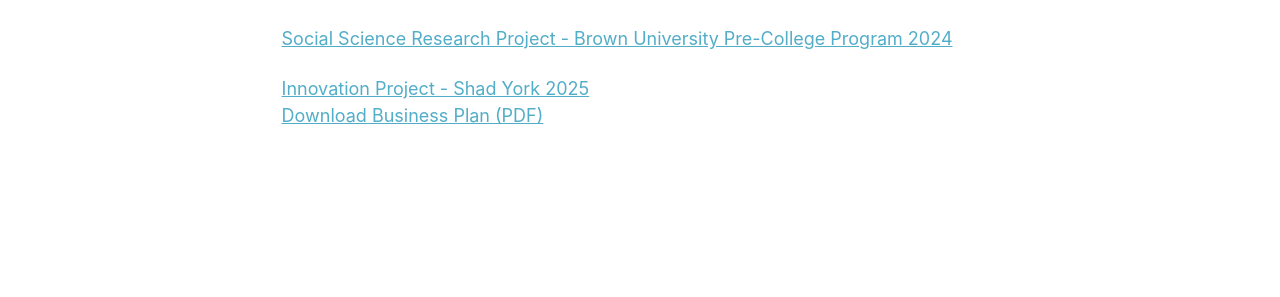
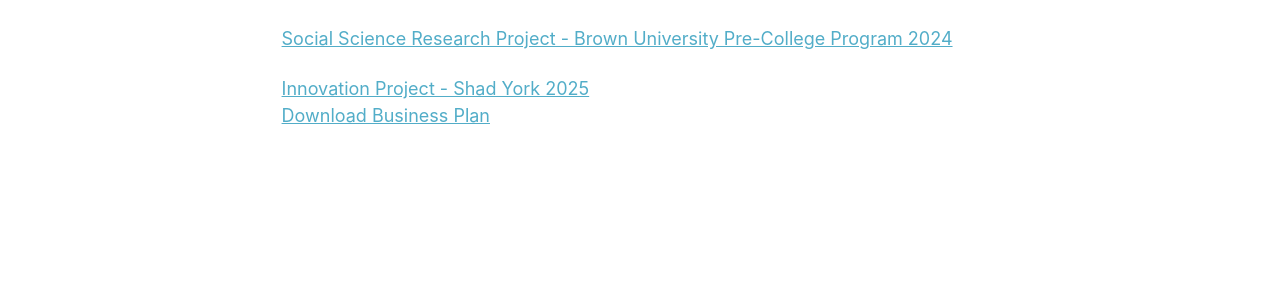
Before and after one commit to TiffanyJTFu/TiffanyFu, a Jekyll site: the page built from _pages/about.md, in a window 1280 px wide and 994 px high. Shown: the part 460-757 px from the top of the window. Built offline with Jekyll 4.4.1, drawn with Linux system fonts in a browser that asks for light colours; a script that is not in the unit is left out.

Commit message:
Update about.md

```diff
--- a/_pages/about.md
+++ b/_pages/about.md
@@ -14,4 +14,4 @@ Tiffany is a dynamic ad creative individual passionate about cultural expression
 <a href="https://tiffanyjtfu.github.io/TiffanyFu/teaching/SocialScienceResearchProject-1" target='_blank'>Social Science Research Project - Brown University Pre-College Program 2024</a>
 
 <a href="https://tiffanyjtfu.github.io/TiffanyFu/teaching/InnovationProject" target='_blank'>Innovation Project - Shad York 2025</a>
-<br>[Download Business Plan (PDF)](https://tiffanyjtfu.github.io/TiffanyFu/files/ICELERT%20-%20Business%20Plan.pdf)
+<br><a href="[path/to/BusinessPlan.pdf](https://tiffanyjtfu.github.io/TiffanyFu/files/ICELERT%20-%20Business%20Plan.pdf)" target="_blank" rel="noopener noreferrer">Download Business Plan</a>
```
